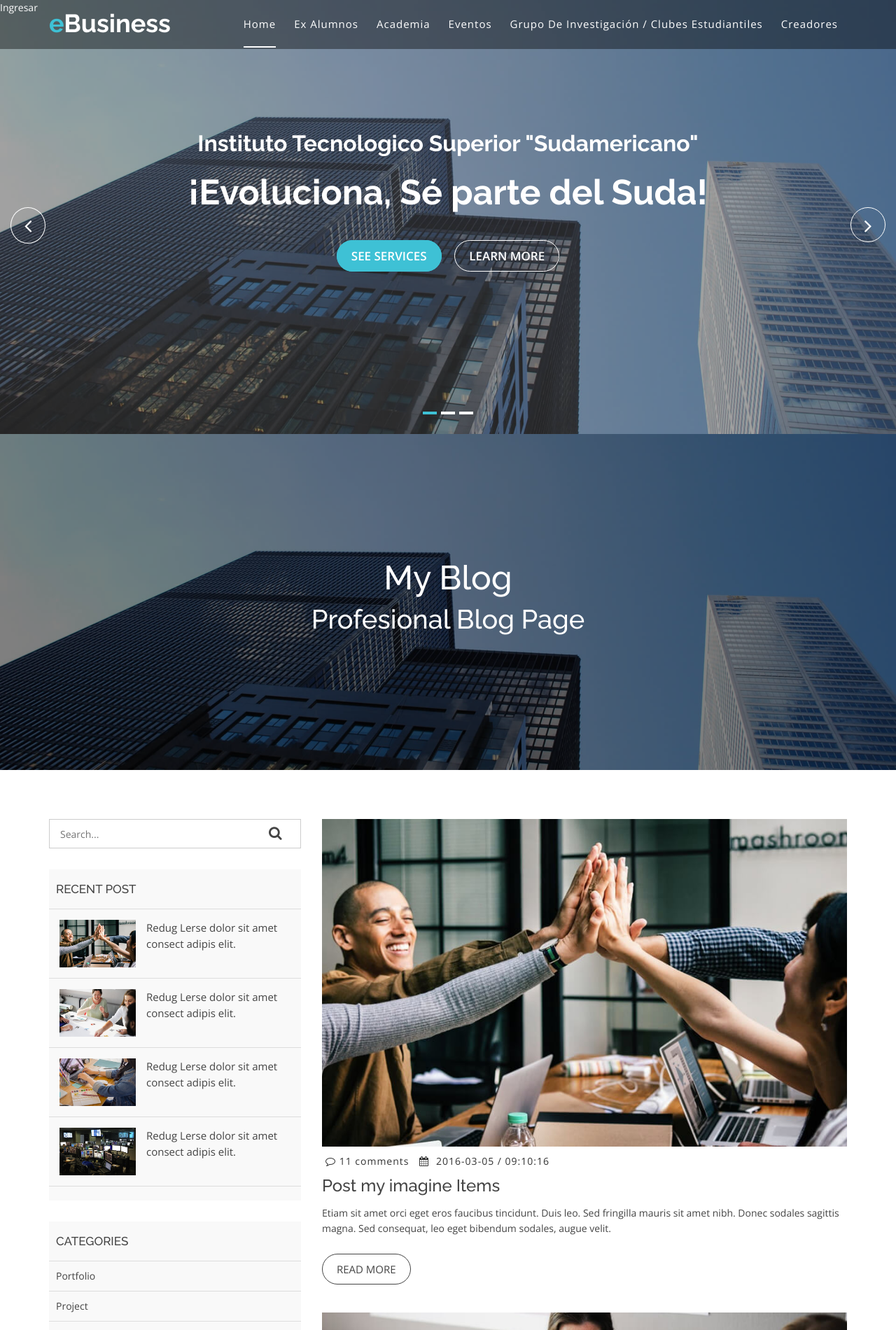
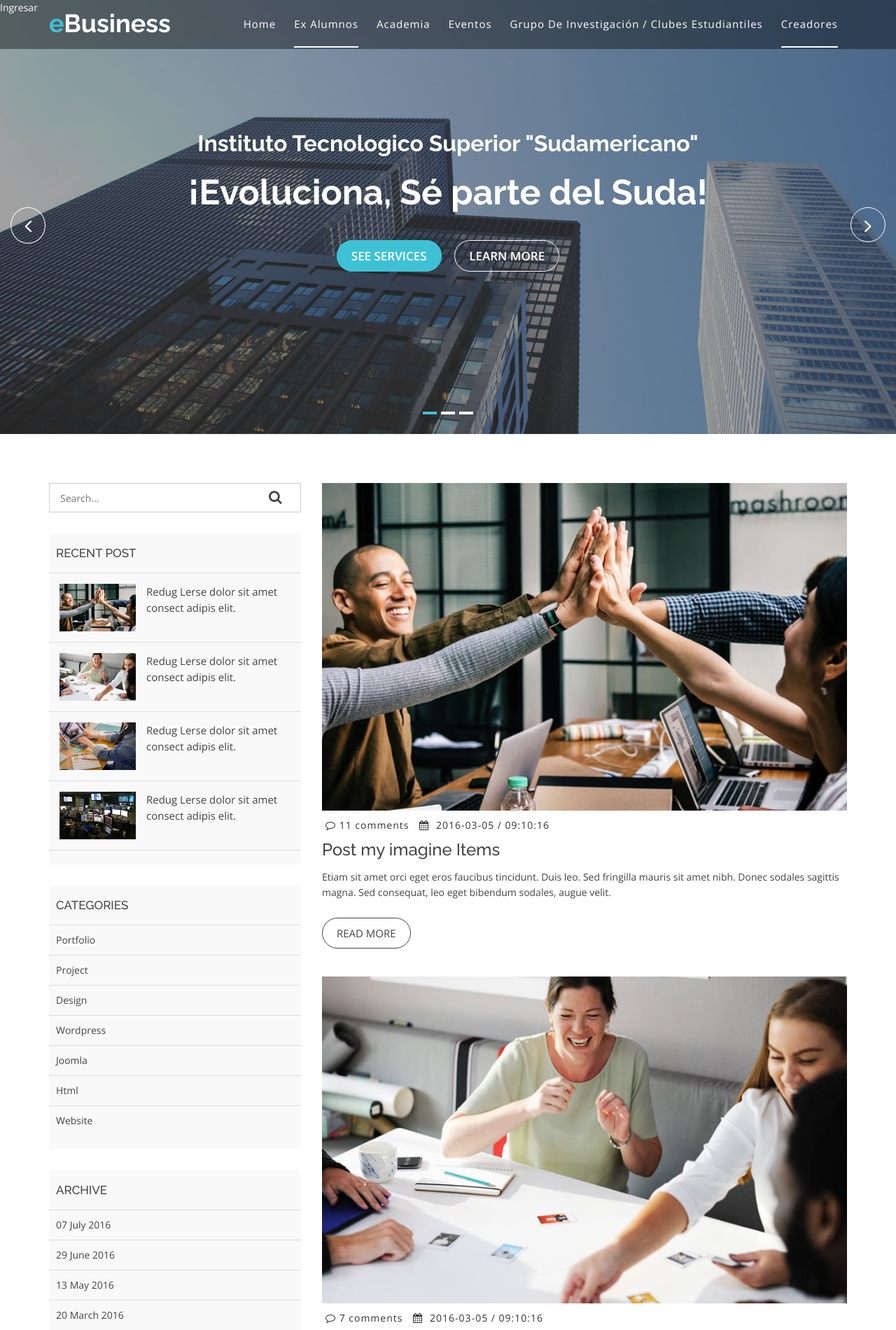
Before and after one commit to anderson-0812/sitioWebSudamericano, a Django app: page /testimonios_all/ in a window 1280 px wide. Shown: the top 1900 px of the page at 70% size. Run offline with Django 3.2, Linux system fonts and the light colour scheme; some libraries are stand-ins or nearby versions.

Commit message:
correccion del link del logo y focalizacion de la seccion testimonios all

```diff
--- a/templates/Testimonios/testimonios_all.html
+++ b/templates/Testimonios/testimonios_all.html
@@ -3,27 +3,10 @@
 
 {%  block testimonios %}
 
-  <!-- Start Bottom Header -->
-  <div class="header-bg page-area">
-    <div class="home-overly"></div>
-    <div class="container">
-      <div class="row">
-        <div class="col-md-12 col-sm-12 col-xs-12">
-          <div class="slider-content text-center">
-            <div class="header-bottom">
-              <div class="layer2 wow zoomIn" data-wow-duration="1s" data-wow-delay=".4s">
-                <h1 class="title2">My Blog</h1>
-              </div>
-              <div class="layer3 wow zoomInUp" data-wow-duration="2s" data-wow-delay="1s">
-                <h2 class="title3">Profesional Blog Page</h2>
-              </div>
-            </div>
-          </div>
-        </div>
-      </div>
-    </div>
-  </div>
-  <!-- END Header -->
+<!-- Start contenedor principal -->
+
+<div id="blog">
+
   <div class="blog-page area-padding">
     <div class="container">
       <div class="row">
@@ -355,4 +338,8 @@
 
   <div class="clearfix"></div>
 
+</div>
+<!-- End contenedor principal -->
+
+
 {% endblock %}
--- a/templates/nav_top_main.html
+++ b/templates/nav_top_main.html
@@ -33,7 +33,7 @@
                   </button>
 
                 <!-- Brand -->
-                <a class="navbar-brand page-scroll sticky-logo" href="index.html">
+                <a class="navbar-brand page-scroll sticky-logo" href="/index">
                   <h1><span>e</span>Business</h1>
                   <!-- Uncomment below if you prefer to use an image logo -->
                   <!-- <img src="img/logo.png" alt="" title=""> -->
```
Also changed, not shown: Testimonios/models.py (+0 -25 lines), db.sqlite3.
